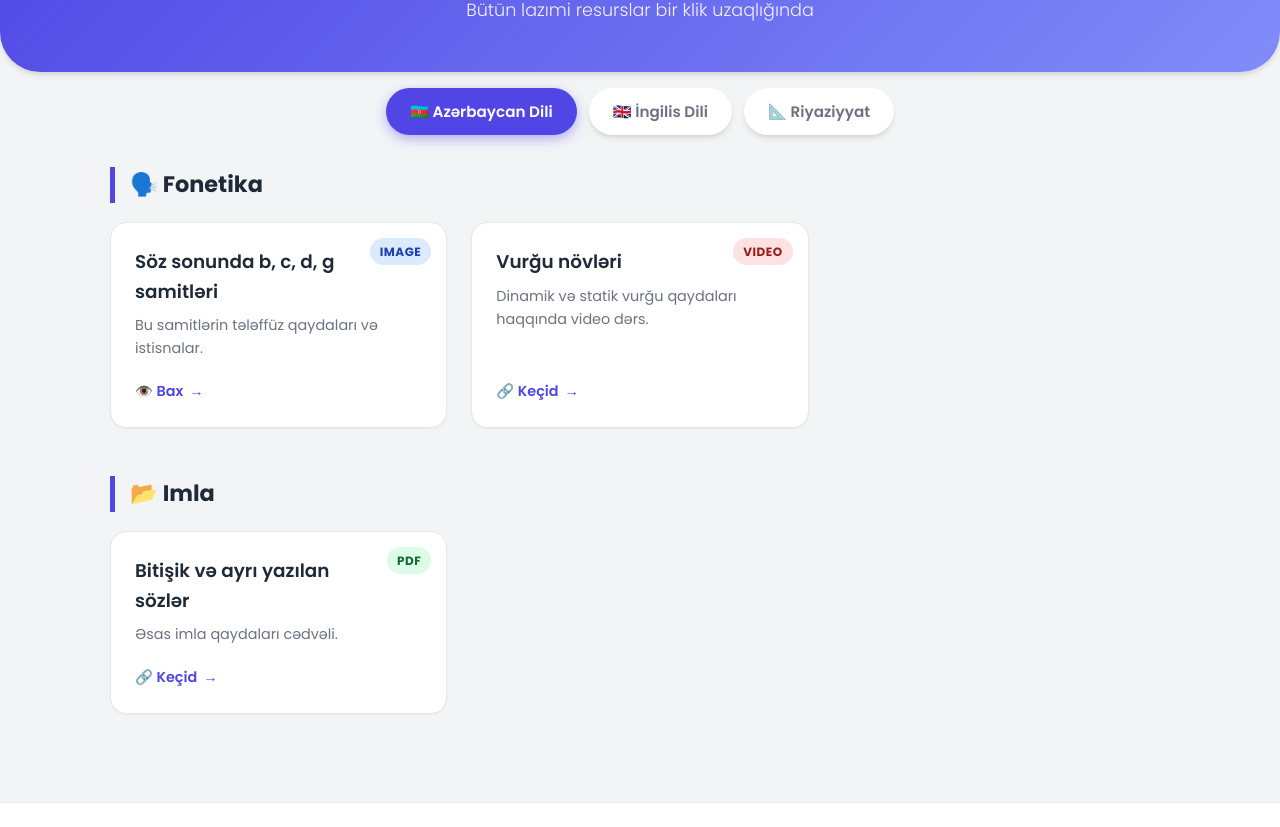
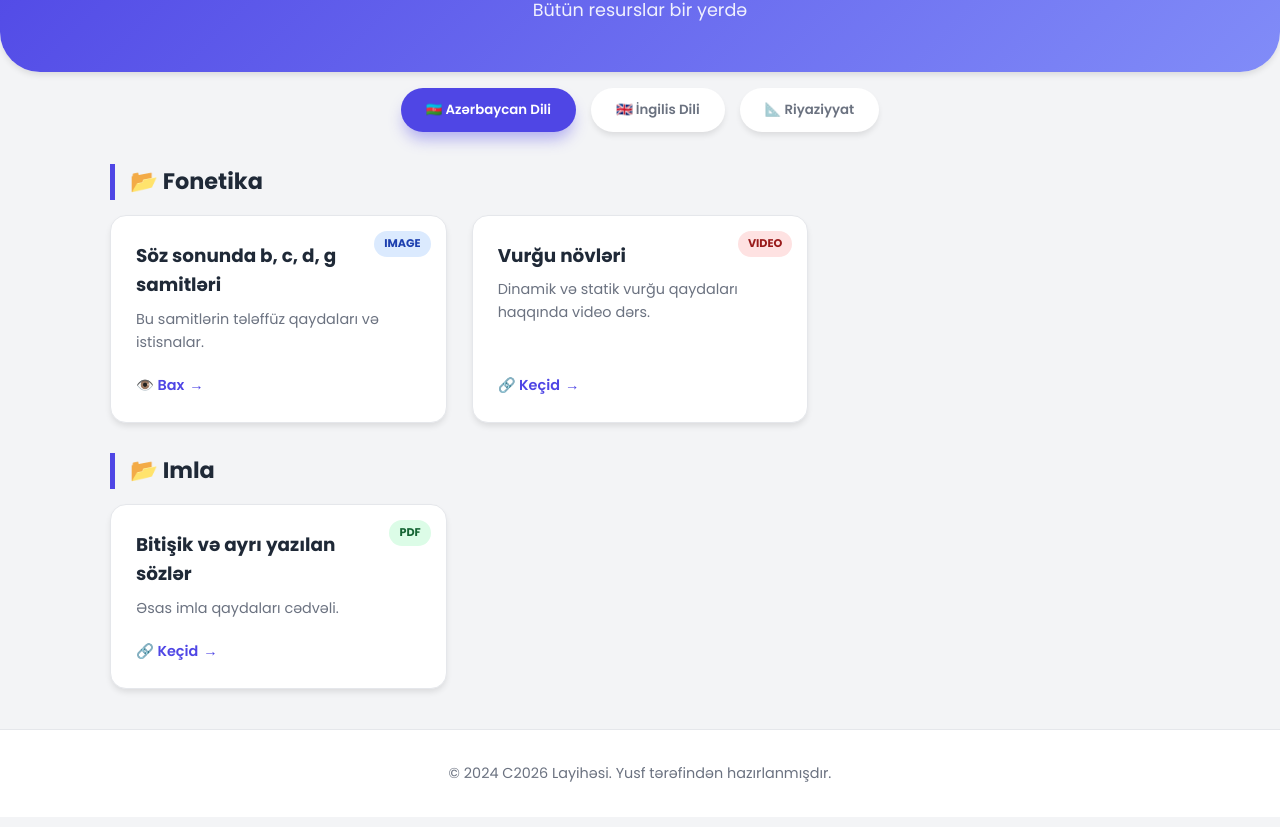
Before and after one commit to yusifmuradli-root/K-r-ld-kalbim-ve-de-i-tim-san-r-m-, a plain HTML site: page index.html in a window 1280 px wide. Shown: the part 124-951 px from the top of the page. Drawn offline with Linux system fonts and the light colour scheme.

Commit message:
Update index.html

```diff
--- a/index.html
+++ b/index.html
@@ -3,264 +3,195 @@
 <head>
     <meta charset="UTF-8">
     <meta name="viewport" content="width=device-width, initial-scale=1.0">
-    <title>C2026 | İmtahana Hazırlıq Portalı</title>
-    <link href="https://fonts.googleapis.com/css2?family=Poppins:wght@300;400;500;600;700&display=swap" rel="stylesheet">
+    <title>C2026 | İmtahana Hazırlıq</title>
+    <!-- Müasir Şrift -->
+    <link href="https://fonts.googleapis.com/css2?family=Poppins:wght@300;400;600;700&display=swap" rel="stylesheet">
+
     <style>
+        /* --- DİZAYN (CSS) --- */
         :root {
-            --primary: #4F46E5;
-            --primary-dark: #4338ca;
-            --secondary: #10B981;
+            --primary: #4F46E5;       /* Əsas rəng */
+            --primary-hover: #4338ca;
             --bg-body: #F3F4F6;
             --bg-card: #FFFFFF;
-            --text-main: #1F2937;
-            --text-muted: #6B7280;
-            --shadow-sm: 0 1px 2px 0 rgba(0, 0, 0, 0.05);
-            --shadow-md: 0 4px 6px -1px rgba(0, 0, 0, 0.1), 0 2px 4px -1px rgba(0, 0, 0, 0.06);
-            --shadow-lg: 0 10px 15px -3px rgba(0, 0, 0, 0.1), 0 4px 6px -2px rgba(0, 0, 0, 0.05);
+            --text-dark: #1F2937;
+            --text-gray: #6B7280;
             --radius: 16px;
+            --shadow: 0 4px 6px -1px rgba(0, 0, 0, 0.1);
         }
 
-        * { box-sizing: border-box; margin: 0; padding: 0; outline: none; }
+        * { margin: 0; padding: 0; box-sizing: border-box; }
 
         body {
             font-family: 'Poppins', sans-serif;
             background-color: var(--bg-body);
-            color: var(--text-main);
+            color: var(--text-dark);
             line-height: 1.6;
-            min-height: 100vh;
-            display: flex;
-            flex-direction: column;
         }
 
         /* Header */
         header {
             background: linear-gradient(135deg, var(--primary), #818CF8);
             color: white;
-            padding: 3rem 1.5rem;
+            padding: 3rem 1rem;
             text-align: center;
             border-bottom-left-radius: 40px;
             border-bottom-right-radius: 40px;
-            box-shadow: var(--shadow-md);
+            box-shadow: var(--shadow);
             margin-bottom: 2rem;
-            position: relative;
-            overflow: hidden;
         }
+        header h1 { font-size: 2.5rem; font-weight: 700; margin-bottom: 0.5rem; }
+        header p { opacity: 0.9; font-size: 1.1rem; }
 
-        header h1 { font-size: 2.5rem; font-weight: 700; margin-bottom: 0.5rem; letter-spacing: -0.5px; }
-        header p { font-size: 1.1rem; opacity: 0.9; font-weight: 300; }
-
-        /* Navigation */
+        /* Naviqasiya */
         nav {
             display: flex;
             justify-content: center;
+            gap: 15px;
             flex-wrap: wrap;
-            gap: 12px;
             margin: -1rem auto 2rem;
             padding: 0 1rem;
             position: relative;
             z-index: 10;
         }
-
         .nav-btn {
-            background: var(--bg-card);
+            background: white;
             border: none;
-            padding: 12px 24px;
-            font-size: 0.95rem;
+            padding: 12px 25px;
+            border-radius: 50px;
             font-weight: 600;
-            color: var(--text-muted);
+            color: var(--text-gray);
             cursor: pointer;
-            border-radius: 50px;
-            box-shadow: var(--shadow-md);
-            transition: all 0.3s cubic-bezier(0.4, 0, 0.2, 1);
+            box-shadow: var(--shadow);
+            transition: all 0.3s ease;
             font-family: inherit;
         }
-
-        .nav-btn:hover { transform: translateY(-2px); color: var(--primary); }
+        .nav-btn:hover { transform: translateY(-3px); color: var(--primary); }
         .nav-btn.active {
             background: var(--primary);
             color: white;
-            box-shadow: 0 4px 12px rgba(79, 70, 229, 0.4);
+            box-shadow: 0 10px 15px -3px rgba(79, 70, 229, 0.4);
         }
 
-        /* Main Container */
+        /* Konteyner */
         .container {
             max-width: 1100px;
             margin: 0 auto;
             padding: 0 20px 40px;
-            flex: 1;
-            width: 100%;
+            min-height: 60vh;
         }
 
-        /* Loading & Error States */
-        .status-msg {
-            text-align: center;
-            padding: 3rem;
-            font-size: 1.1rem;
-            color: var(--text-muted);
-        }
-        .error-msg {
-            background: #FEE2E2;
-            color: #DC2626;
-            padding: 1.5rem;
-            border-radius: var(--radius);
-            text-align: center;
-            border: 1px solid #FECACA;
-        }
-
-        /* Categories & Grid */
-        .category-block {
-            margin-bottom: 3rem;
-            animation: slideUp 0.5s ease-out forwards;
-            opacity: 0;
-            transform: translateY(20px);
-        }
-
-        @keyframes slideUp {
-            to { opacity: 1; transform: translateY(0); }
-        }
-
+        /* Kateqoriya Başlıqları */
         .category-title {
             font-size: 1.4rem;
             font-weight: 700;
-            color: var(--text-main);
-            margin-bottom: 1.2rem;
+            margin: 30px 0 15px;
             padding-left: 15px;
             border-left: 5px solid var(--primary);
+            color: var(--text-dark);
             display: flex;
             align-items: center;
             gap: 10px;
         }
 
-        .topics-grid {
+        /* Kartlar Grid */
+        .grid {
             display: grid;
             grid-template-columns: repeat(auto-fill, minmax(280px, 1fr));
-            gap: 24px;
+            gap: 25px;
         }
 
-        /* Cards */
+        /* Kart Dizaynı */
         .card {
             background: var(--bg-card);
+            padding: 25px;
             border-radius: var(--radius);
-            padding: 24px;
-            box-shadow: var(--shadow-sm);
+            box-shadow: var(--shadow);
+            transition: transform 0.3s ease, box-shadow 0.3s ease;
+            cursor: pointer;
             border: 1px solid #E5E7EB;
-            transition: all 0.3s ease;
-            cursor: pointer;
             display: flex;
             flex-direction: column;
-            height: 100%;
             position: relative;
             overflow: hidden;
         }
-
         .card:hover {
-            transform: translateY(-6px);
-            box-shadow: var(--shadow-lg);
+            transform: translateY(-5px);
+            box-shadow: 0 10px 20px rgba(0,0,0,0.1);
             border-color: var(--primary);
         }
 
-        .card-type-badge {
+        /* Tip Etiketləri (Image, Video və s.) */
+        .badge {
             position: absolute;
             top: 15px;
             right: 15px;
-            font-size: 0.75rem;
+            font-size: 0.7rem;
             font-weight: 700;
             padding: 4px 10px;
             border-radius: 20px;
             text-transform: uppercase;
-            letter-spacing: 0.5px;
         }
+        .badge.image { background: #DBEAFE; color: #1E40AF; }
+        .badge.video { background: #FEE2E2; color: #991B1B; }
+        .badge.pdf { background: #DCFCE7; color: #166534; }
+        .badge.link { background: #F3F4F6; color: #374151; }
 
-        .type-image { background: #DBEAFE; color: #1E40AF; }
-        .type-video { background: #FEE2E2; color: #991B1B; }
-        .type-pdf { background: #DCFCE7; color: #166534; }
-        .type-link { background: #F3F4F6; color: #374151; }
-
-        .card h3 {
-            font-size: 1.15rem;
-            font-weight: 600;
-            margin-bottom: 8px;
-            color: var(--text-main);
-            padding-right: 40px;
-        }
-
-        .card p {
-            font-size: 0.9rem;
-            color: var(--text-muted);
-            margin-bottom: 20px;
-            flex-grow: 1;
-            display: -webkit-box;
-            -webkit-line-clamp: 3;
-            -webkit-box-orient: vertical;
-            overflow: hidden;
-        }
+        .card h3 { font-size: 1.15rem; margin-bottom: 8px; color: var(--text-dark); padding-right: 40px; }
+        .card p { font-size: 0.9rem; color: var(--text-gray); margin-bottom: 20px; flex-grow: 1; }
 
         .card-action {
-            margin-top: auto;
-            display: inline-flex;
-            align-items: center;
             font-size: 0.9rem;
             font-weight: 600;
             color: var(--primary);
-            gap: 6px;
+            display: inline-flex;
+            align-items: center;
+            gap: 5px;
         }
-
         .card:hover .card-action { gap: 10px; transition: gap 0.3s; }
 
-        /* Modal */
+        /* Modal (Şəkil üçün) */
         .modal {
             display: none;
             position: fixed;
             z-index: 1000;
             left: 0; top: 0;
             width: 100%; height: 100%;
-            background-color: rgba(0,0,0,0.85);
-            backdrop-filter: blur(5px);
+            background-color: rgba(0,0,0,0.9);
+            justify-content: center;
             align-items: center;
-            justify-content: center;
             padding: 20px;
-            opacity: 0;
-            transition: opacity 0.3s ease;
         }
-        .modal.show { display: flex; opacity: 1; }
-
-        .modal-content {
+        .modal.active { display: flex; animation: fadeIn 0.3s; }
+        .modal img {
             max-width: 90%;
             max-height: 90%;
-            border-radius: 12px;
-            box-shadow: 0 25px 50px -12px rgba(0, 0, 0, 0.25);
-            transform: scale(0.9);
-            transition: transform 0.3s ease;
+            border-radius: 10px;
+            box-shadow: 0 0 20px rgba(0,0,0,0.5);
         }
-        .modal.show .modal-content { transform: scale(1); }
-
         .modal-close {
             position: absolute;
             top: 20px; right: 30px;
             color: white;
             font-size: 40px;
+            cursor: pointer;
             font-weight: bold;
-            cursor: pointer;
-            transition: color 0.2s;
-            line-height: 1;
         }
-        .modal-close:hover { color: var(--primary); }
 
-        /* Footer */
+        @keyframes fadeIn { from { opacity: 0; } to { opacity: 1; } }
+
+        /* Loading & Error */
+        .status { text-align: center; padding: 40px; color: var(--text-gray); font-size: 1.1rem; }
+        .error { color: #DC2626; background: #FEE2E2; padding: 15px; border-radius: 10px; text-align: center; }
+
         footer {
             text-align: center;
             padding: 2rem;
             background: white;
-            color: var(--text-muted);
+            color: var(--text-gray);
             font-size: 0.9rem;
+            margin-top: auto;
             border-top: 1px solid #E5E7EB;
-            margin-top: auto;
-        }
-
-        @media (max-width: 600px) {
-            header h1 { font-size: 2rem; }
-            .nav-btn { width: 100%; text-align: center; }
-            .topics-grid { grid-template-columns: 1fr; }
         }
     </style>
 </head>
@@ -268,60 +199,53 @@
 
     <header>
         <h1>C2026 Hazırlıq Portalı</h1>
-        <p>Bütün lazımi resurslar bir klik uzaqlığında</p>
+        <p>Bütün resurslar bir yerdə</p>
     </header>
 
     <nav id="navbar">
-        <!-- Düymələr JS ilə doldurulacaq -->
+        <!-- Düymələr JS ilə yaradılacaq -->
     </nav>
 
-    <div class="container" id="main-content">
-        <div class="status-msg">⏳ Məlumatlar yüklənir...</div>
+    <div class="container" id="content-area">
+        <div class="status">⏳ Məlumatlar yüklənir...</div>
     </div>
 
-    <!-- Modal for Images -->
+    <!-- Şəkil Modalı -->
     <div id="imageModal" class="modal" onclick="closeModal(event)">
         <span class="modal-close" onclick="closeModal(event)">&times;</span>
-        <img class="modal-content" id="modalImg" alt="Mövzu şəkli">
+        <img id="modalImg" src="" alt="Mövzu">
     </div>
 
     <footer>
         <p>&copy; 2024 C2026 Layihəsi. Yusf tərəfindən hazırlanmışdır.</p>
-        <p style="font-size: 0.8rem; margin-top: 5px; opacity: 0.7;">GitHub Pages üzərində hostinq edilir.</p>
     </footer>
 
     <script>
-        // Konfiqurasiya
-        const SUBJECTS = {
-            'azerbaycan': { label: '🇦🇿 Azərbaycan Dili', icon: '📚' },
-            'ingilis': { label: '🇬🇧 İngilis Dili', icon: '🔤' },
-            'riyaziyyat': { label: '📐 Riyaziyyat', icon: '➗' }
+        // --- MƏNTIQ (JAVASCRIPT) ---
+
+        const subjects = {
+            'azerbaycan': '🇦🇿 Azərbaycan Dili',
+            'ingilis': '🇬🇧 İngilis Dili',
+            'riyaziyyat': '📐 Riyaziyyat'
         };
 
         let currentSubject = 'azerbaycan';
         let dbData = {};
 
-        // Elementlər
         const navbar = document.getElementById('navbar');
-        const contentArea = document.getElementById('main-content');
+        const contentArea = document.getElementById('content-area');
         const modal = document.getElementById('imageModal');
         const modalImg = document.getElementById('modalImg');
 
-        // 1. Məlumatları Yüklə
-        async function fetchData() {
+        // 1. Məlumatları Yüklə (data.json-dan)
+        async function loadData() {
             try {
                 const response = await fetch('data.json');
-                if (!response.ok) throw new Error('data.json tapılmadı və ya oxunmadı.');
+                if (!response.ok) throw new Error('data.json tapılmadı');
                 dbData = await response.json();
                 initApp();
             } catch (error) {
-                contentArea.innerHTML = `
-                    <div class="error-msg">
-                        <strong>❌ Xəta:</strong> ${error.message}<br><br>
-                        <small>Zəhmət olmasa repository-də <code>data.json</code> faylının olduğundan və düzgün formatda olduğundan əmin olun.</small>
-                    </div>
-                `;
-                console.error(error);
+                contentArea.innerHTML = `<div class="error">❌ Xəta: ${error.message}<br><small>data.json faylının olduğunu yoxlayın.</small></div>`;
             }
         }
 
@@ -331,106 +255,97 @@
             renderContent(currentSubject);
         }
 
-        // 3. Naviqasiyanı Qur
+        // 3. Naviqasiya Düymələrini Qur
         function renderNav() {
             navbar.innerHTML = '';
-            Object.keys(SUBJECTS).forEach(key => {
+            for (const key in subjects) {
                 const btn = document.createElement('button');
                 btn.className = `nav-btn ${key === currentSubject ? 'active' : ''}`;
-                btn.textContent = SUBJECTS[key].label;
+                btn.textContent = subjects[key];
                 btn.onclick = () => switchSubject(key);
                 navbar.appendChild(btn);
-            });
+            }
         }
 
         // 4. Mövzunu Dəyiş
-        function switchSubject(subjectKey) {
-            currentSubject = subjectKey;
-
-            // Düymələri yenilə
-            document.querySelectorAll('.nav-btn').forEach(btn => {
-                btn.classList.remove('active');
-                if (btn.textContent.includes(SUBJECTS[subjectKey].label.split(' ')[1])) {
-                    btn.classList.add('active');
-                }
-            });
-
-            renderContent(subjectKey);
+        function switchSubject(key) {
+            currentSubject = key;
+            renderNav(); // Aktiv düyməni yenilə
+            renderContent(key);
             window.scrollTo({ top: 0, behavior: 'smooth' });
         }
 
-        // 5. Məzmunu Render Et (Əsas Məntiq)
+        // 5. Məzmunu Ekrana Çıxar (Əsas Funksiya)
         function renderContent(subjectKey) {
             contentArea.innerHTML = '';
             const data = dbData[subjectKey];
 
             if (!data || Object.keys(data).length === 0) {
-                contentArea.innerHTML = `<div class="status-msg">Bu fənn üçün hələ məlumat əlavə edilməyib.<br><small>data.json faylını redaktə edin.</small></div>`;
+                contentArea.innerHTML = '<div class="status">Bu fənn üçün hələ məlumat əlavə edilməyib.</div>';
                 return;
             }
 
-            // Hər kateqoriya üçün dövrə
-            Object.entries(data).forEach(([category, items], index) => {
-                if (!items || items.length === 0) return; // Boş kateqoriyaları göstərmə
+            // Hər kateqoriya üzrə dövrə
+            for (const [category, items] of Object.entries(data)) {
+                if (!items || items.length === 0) continue;
 
-                const categoryBlock = document.createElement('div');
-                categoryBlock.className = 'category-block';
-                categoryBlock.style.animationDelay = `${index * 0.1}s`;
+                // Kateqoriya Başlığı
+                const catTitle = document.createElement('div');
+                catTitle.className = 'category-title';
+                // Başlığı gözəlləşdir (məs: imla_qaydalari -> Imla Qaydalari)
+                const formattedCat = category.replace(/_/g, ' ').replace(/\b\w/g, l => l.toUpperCase());
+                catTitle.innerHTML = `📂 ${formattedCat}`;
+                contentArea.appendChild(catTitle);
 
-                // Kateqoriya Başlığı (İlk hərfi böyük et və _ əvəzinə boşluq qoy)
-                const formattedCategory = category.replace(/_/g, ' ').replace(/\b\w/g, l => l.toUpperCase());
+                // Grid Yarad
+                const grid = document.createElement('div');
+                grid.className = 'grid';
 
-                let html = `<div class="category-title">${getCategoryIcon(category)} ${formattedCategory}</div>`;
-                html += `<div class="topics-grid">`;
+                // Kartları Yarad
+                items.forEach(item => {
+                    const card = document.createElement('div');
+                    card.className = 'card';
 
-                items.forEach(item => {
-                    const typeClass = `type-${item.type || 'link'}`;
-                    const typeLabel = item.type ? item.type.toUpperCase() : 'LINK';
-                    const actionText = item.type === 'image' ? '👁️ Bax' : '🔗 Keçid';
+                    // Tipə görə badge seç
+                    const typeClass = item.type || 'link';
+                    const typeLabel = typeClass.toUpperCase();
 
                     // Klik hadisəsi
-                    const clickAction = item.type === 'image'
-                        ? `onclick="openModal('${item.link}')"`
-                        : `onclick="window.open('${item.link}', '_blank')" style="cursor:pointer;"`;
+                    const handleClick = () => {
+                        if (item.type === 'image') {
+                            openModal(item.link);
+                        } else {
+                            window.open(item.link, '_blank');
+                        }
+                    };
 
-                    html += `
-                        <div class="card" ${clickAction}>
-                            <span class="card-type-badge ${typeClass}">${typeLabel}</span>
-                            <h3>${item.title}</h3>
-                            <p>${item.description || 'Ətraflı məlumat üçün klikləyin.'}</p>
-                            <div class="card-action">
-                                ${actionText} <span>→</span>
-                            </div>
+                    card.onclick = handleClick;
+
+                    card.innerHTML = `
+                        <span class="badge ${typeClass}">${typeLabel}</span>
+                        <h3>${item.title}</h3>
+                        <p>${item.description || 'Ətraflı məlumat üçün klikləyin.'}</p>
+                        <div class="card-action">
+                            ${item.type === 'image' ? '👁️ Bax' : '🔗 Keçid'} <span>→</span>
                         </div>
                     `;
+                    grid.appendChild(card);
                 });
 
-                html += `</div>`;
-                categoryBlock.innerHTML = html;
-                contentArea.appendChild(categoryBlock);
-            });
+                contentArea.appendChild(grid);
+            }
         }
 
-        // Köməkçi: Kateqoriya ikonu
-        function getCategoryIcon(cat) {
-            const icons = {
-                'fonetika': '🗣️', 'imla_qaydalari': '📝', 'sintaksis': '📜', 'test_toplulari': '✅',
-                'grammar': '🔤', 'vocabulary': '📖', 'reading_writing': '✍️',
-                'cebr': '➗', 'hendese': '📐', 'trigonometriya': '📈', 'funksiyalar': '∫'
-            };
-            return icons[cat] || '📂';
-        }
-
-        // Modal Funksiyaları
+        // 6. Modal Funksiyaları
         function openModal(src) {
             modalImg.src = src;
-            modal.classList.add('show');
-            document.body.style.overflow = 'hidden';
+            modal.classList.add('active');
+            document.body.style.overflow = 'hidden'; // Scrollu bağla
         }
 
         function closeModal(e) {
             if (e.target === modal || e.target.classList.contains('modal-close')) {
-                modal.classList.remove('show');
+                modal.classList.remove('active');
                 document.body.style.overflow = 'auto';
                 setTimeout(() => { modalImg.src = ''; }, 300);
             }
@@ -438,11 +353,11 @@
 
         // ESC düyməsi ilə bağlama
         document.addEventListener('keydown', (e) => {
-            if (e.key === 'Escape' && modal.classList.contains('show')) closeModal({ target: modal });
+            if (e.key === 'Escape' && modal.classList.contains('active')) closeModal({target: modal});
         });
 
-        // Başlat
-        fetchData();
+        // İşə Sal
+        loadData();
     </script>
 </body>
 </html>
```
